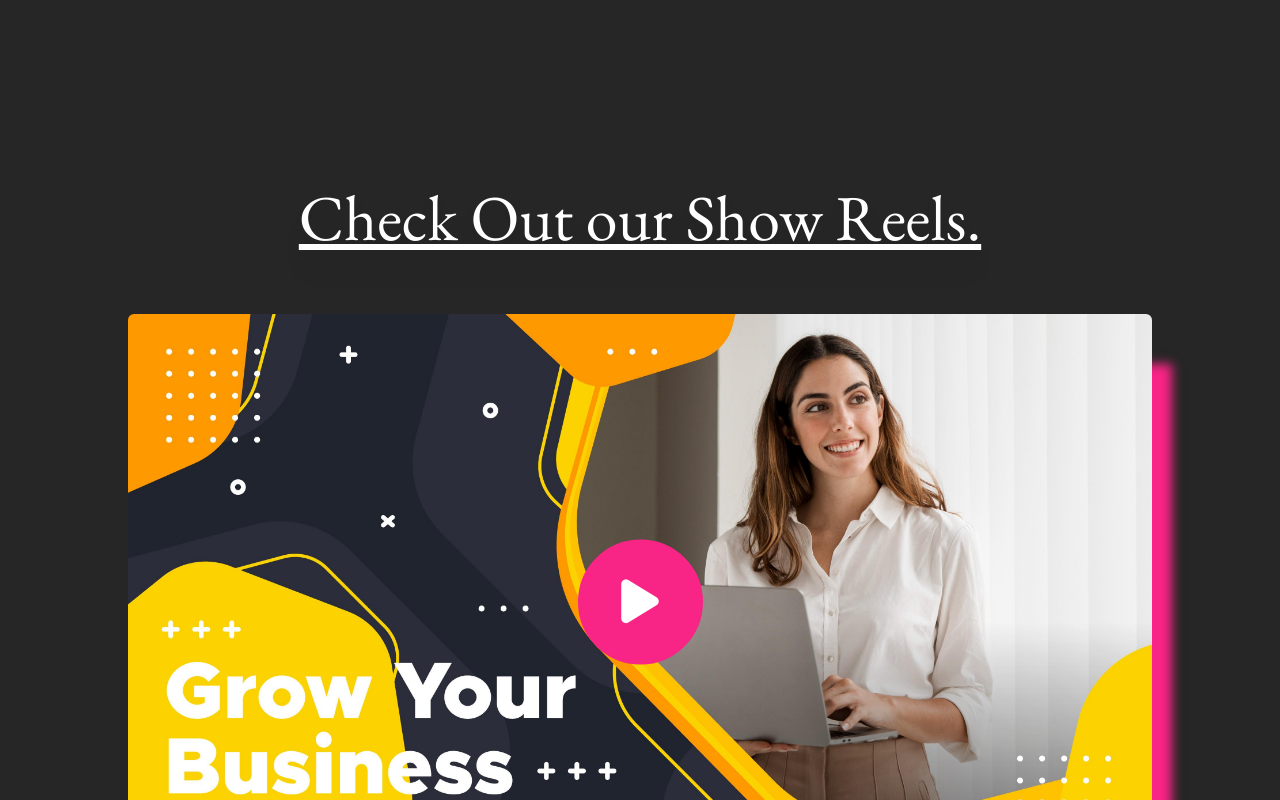
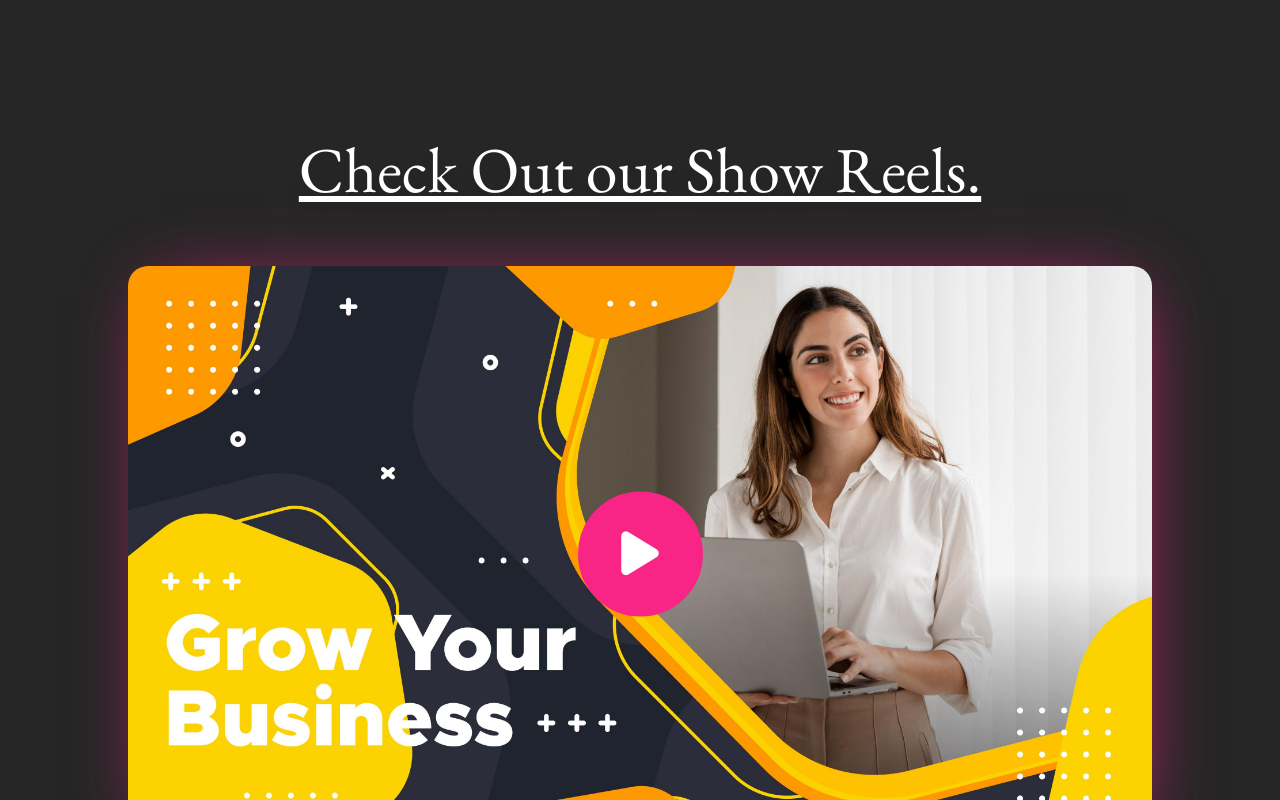
Before and after one commit to Four-Cape-Org/Four-Cape-Web-Frontend, a React (Vite) app: page /portfolio in a window 1280 px wide. Shown: the part 500-1300 px from the top of the page. Built offline with nearby package versions, Linux system fonts and the light colour scheme.

Commit message:
Updated Showreel section

```diff
--- a/src/Components/Portfolio/Portfolio.jsx
+++ b/src/Components/Portfolio/Portfolio.jsx
@@ -19,7 +19,7 @@ const Portfolio = () => {
     <>
         <Navbar bookCallRef={bookCallRef}/>
         <div className='relative lg:h-[22em] md:h-[14em] sm:h-[11em] h-[7em] w-screen mt-5'>
-          <OverlayText className="absolute top-0 left-10 z-[0] text-[18vw] max-[1250px]:text-[16vw] max-[550px]:left-3" text="Our Work" />
+          <OverlayText className="absolute top-0 lg:left-10 md:left-7 sm:left-5 left-3 z-[0] text-[18vw] max-[1250px]:text-[16vw]" text="Our Work" />
           <h2 className='absolute top-[70%] left-[50%] translate-x-[-50%] text-accent-color font-bold font-primary text-[22px] sm:text-[27px] md:text-[35px] lg:text-[45px]'>Porfolio</h2>
         </div>
         <ShowReel/>
--- a/src/Components/Portfolio/ShowReel.jsx
+++ b/src/Components/Portfolio/ShowReel.jsx
@@ -3,10 +3,10 @@ import AdThumbnail from '../../assets/img/home/adThumbnail.jpeg'
 
 const ShowReel = () => {
   return (
-    <div className='relative lg:mt-[13em] md:mt-[3em] sm:mt-[3em] mt-[5em]'>
+    <div className='relative lg:mt-[10em] md:mt-[8em] sm:mt-[7em] mt-[7em]'>
         <h2 className='font-secondary lg:text-[4em] md:text-[3em] sm:text-[2em] text-[2em] mx-4 drop-shadow-xl text-center underline'>Check Out our Show Reels.</h2>
         <div className='relative flex justify-center items-center my-[3em] cursor-pointer'>
-          <img src={AdThumbnail} className='lg:w-[80%] md:w-[80%] sm:w-[90%] w-[95%] rounded-md shadow-[35px_35px_10px_-15px_#F82586] noSelect' alt="Advertisment Thumbnail" />
+          <img src={AdThumbnail} className='lg:w-[80%] md:w-[80%] sm:w-[90%] w-[95%] rounded-[20px] shadow-[5px_2px_70px_-27px_#F82586] noSelect' alt="Advertisment Thumbnail" />
           <button className='absolute top-[50%] translate-y-[-50%] rounded-[50%] bg-accent-color border-[2px] border-accent-color hover:border-[white] h-[2.5em] w-[2.5em] max-[700px]:h-[70px] max-[700px]:w-[70px] text-[50px] max-[700px]:text-[30px]'><i className="fa-solid fa-play"></i></button>
         </div>
       </div>
```
